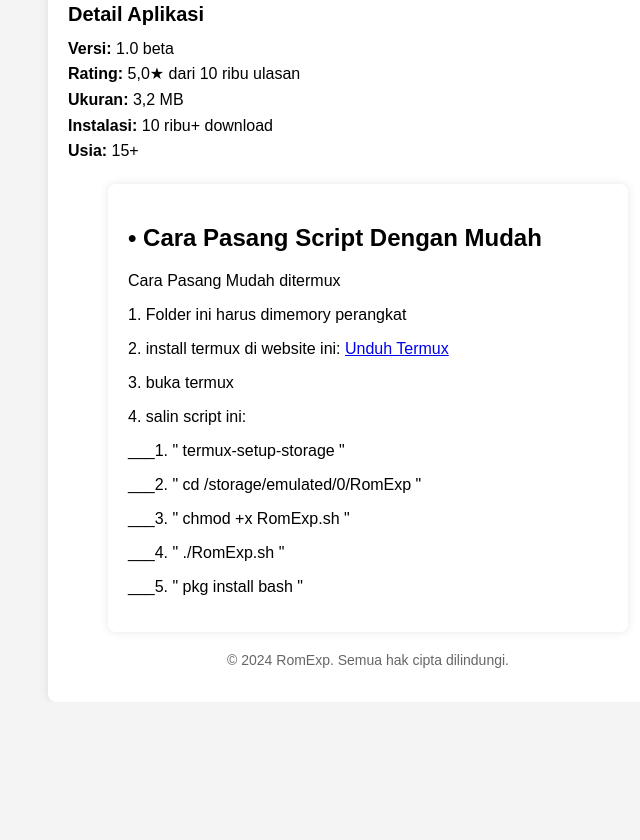
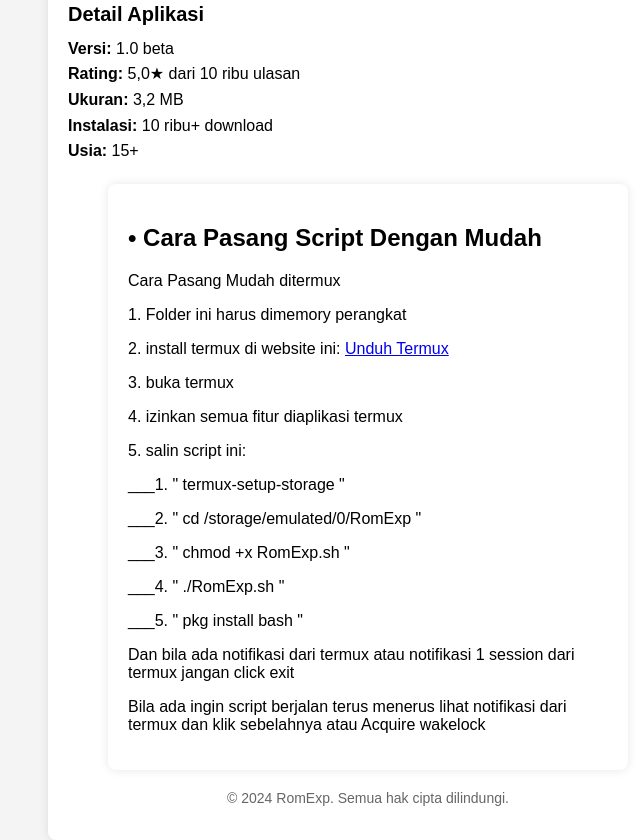
Before and after one commit to TarnaWijaya/ROM-EXP-ANDROID, a plain HTML site: page index.html in a window 1280 px wide. Shown: the part 349-1189 px from the top of the page, without its empty margins (272-912 px from the left). Before the commit the page ends 1051 px from the top, so only its background shows below. Drawn offline with Linux system fonts and the light colour scheme.

Commit message:
Update index.html

```diff
--- a/index.html
+++ b/index.html
@@ -96,7 +96,9 @@
 <p></p>
 3. buka termux
 <p></p>
-4. salin script ini:
+4. izinkan semua fitur diaplikasi termux
+<p></p>
+5. salin script ini:
 <p></p>
       ___1. " termux-setup-storage "
 <p></p>
@@ -107,7 +109,8 @@
       ___4.  " ./RomExp.sh "
 <p></p>
       ___5. " pkg install bash "
-      <p></p>
+      <p>Dan bila ada notifikasi dari termux atau notifikasi 1 session dari termux jangan click exit</p>
+            <p>Bila ada ingin script berjalan terus menerus lihat notifikasi dari termux dan klik sebelahnya atau Acquire wakelock</p>
         </div>
 
         <div class="footer">
```
